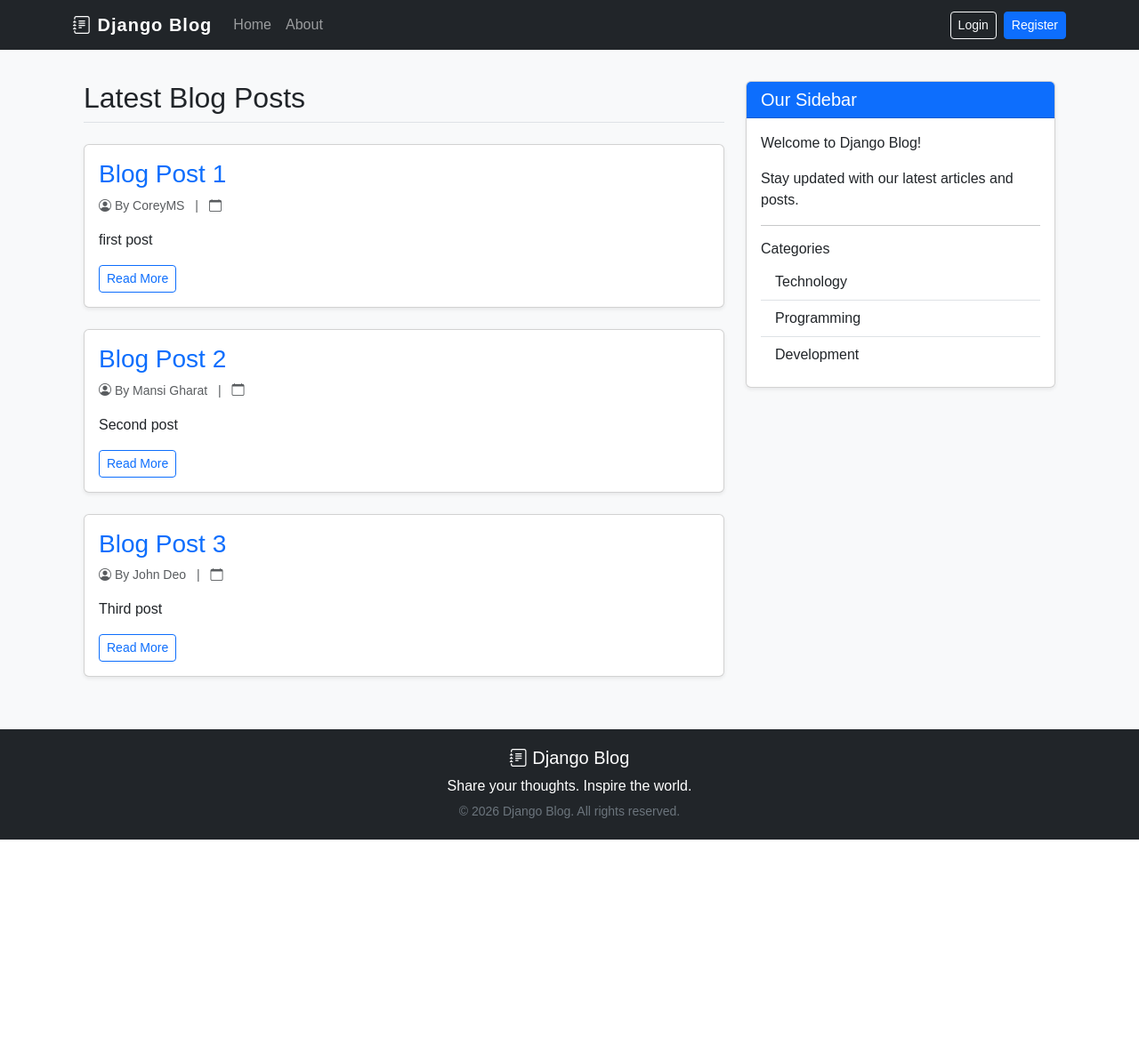
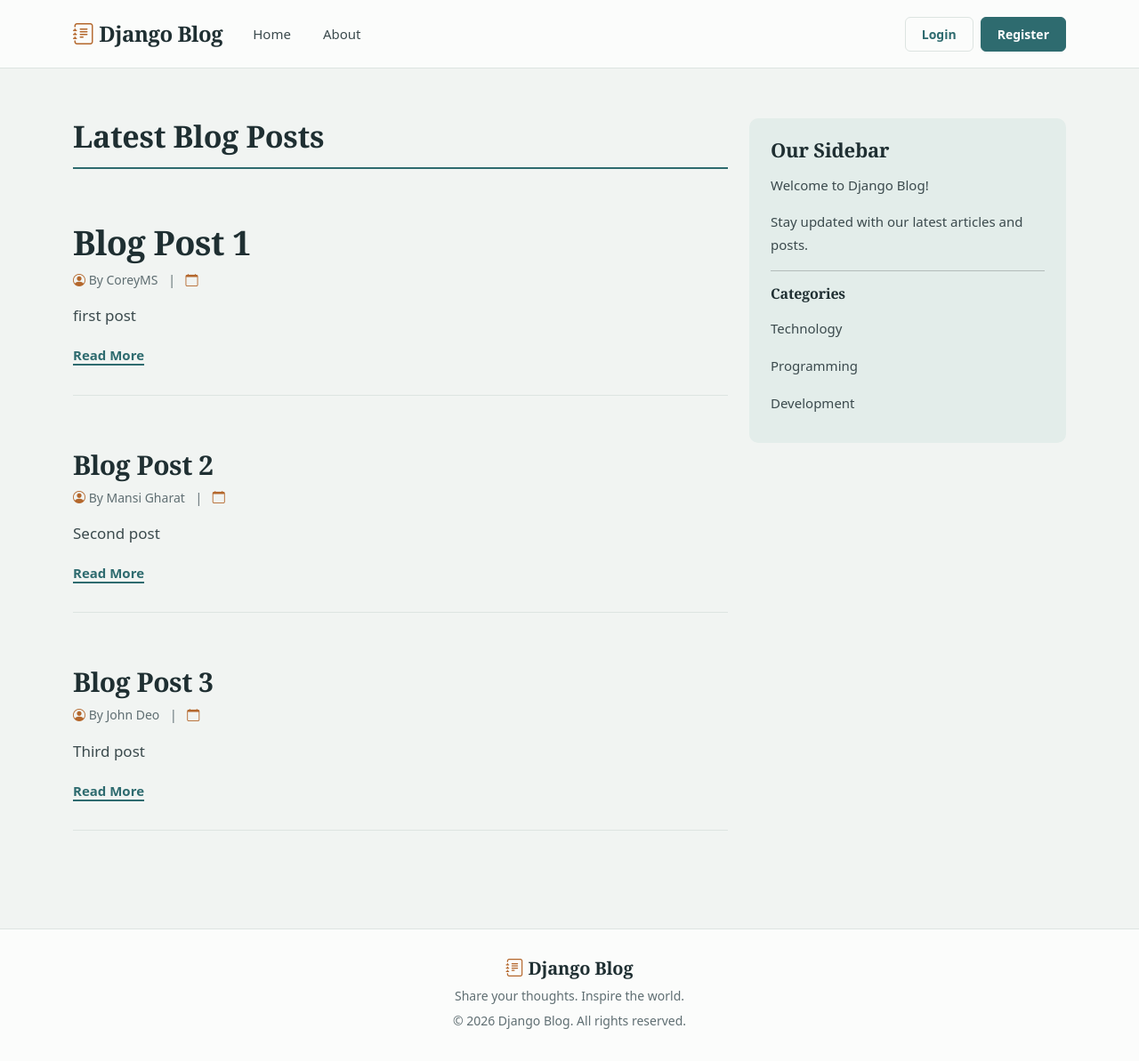
Before and after one commit to mansigharat/blog-web-application, a Django app: page / in a window 1280 px wide. Shown: the whole page at 89% size. Before the commit the page ends 944 px from the top, so only its background shows below. Run offline with Django 5.2, Linux system fonts and the light colour scheme.

Commit message:
Add main CSS file and update templates for improved styling and layout

```diff
--- /dev/null
+++ b/Blog/static/blog/main.css
@@ -0,0 +1,328 @@
+/* Add this to <head> BEFORE your stylesheet:
+<link rel="preconnect" href="https://fonts.googleapis.com">
+<link rel="preconnect" href="https://fonts.gstatic.com" crossorigin>
+<link href="https://fonts.googleapis.com/css2?family=Newsreader:opsz,wght@6..72,500;6..72,600;6..72,700&family=DM+Sans:wght@400;500;600&display=swap" rel="stylesheet">
+*/
+
+:root {
+    /* Mid-tone, calm palette: deep teal (main) + one warm amber accent */
+    --background: #F1F4F2;      /* soft grey-green page */
+    --surface: #FBFCFB;         /* near-white, easier on the eyes */
+    --dark: #1F2F32;            /* headings: dark teal-ink, not pure black */
+    --text: #3B4A4D;            /* body text */
+    --muted: #5F6E72;           /* meta text, still readable */
+    --border: #DDE4E1;
+    --primary: #2E6B6F;         /* teal: buttons, links */
+    --primary-dark: #22514F;
+    --accent: #B4672C;          /* amber: used sparingly (hover, details) */
+    --tint: #E3EDEA;            /* soft teal tint for sidebar */
+
+    --font-display: 'Newsreader', Georgia, serif;
+    --font-ui: 'DM Sans', system-ui, sans-serif;
+}
+
+body {
+    background-color: var(--background);
+    font-family: var(--font-ui);
+    color: var(--text);
+    margin: 0;
+    line-height: 1.6;
+}
+
+/* Headings use the serif: this is where the blog gets its personality */
+h1, h2, h3, h4, h5, h6 {
+    font-family: var(--font-display);
+    color: var(--dark);
+    font-weight: 600;
+    letter-spacing: -0.01em;
+}
+
+a:focus-visible, .btn:focus-visible {
+    outline: 3px solid var(--accent);
+    outline-offset: 2px;
+}
+
+/* ---------- Navbar ---------- */
+.navbar {
+    background-color: var(--surface) !important;
+    padding: 14px 0;
+    border-bottom: 1px solid var(--border);
+    box-shadow: none;
+}
+
+.navbar-brand {
+    font-family: var(--font-display);
+    color: var(--dark) !important;
+    font-size: 24px;
+    font-weight: 700;
+    letter-spacing: -0.02em;
+}
+
+.navbar-brand i { color: var(--accent); }
+
+.navbar-nav .nav-link {
+    color: var(--text) !important;
+    font-size: 15px;
+    font-weight: 500;
+    margin: 0 10px;
+    transition: color 0.2s ease;
+}
+
+.navbar-nav .nav-link:hover { color: var(--primary) !important; }
+
+.navbar-toggler { border-color: var(--border); }
+.navbar-toggler:focus { box-shadow: none; }
+
+.navbar .btn {
+    border-radius: 6px;
+    padding: 8px 18px;
+    font-weight: 600;
+    font-size: 14px;
+}
+
+.navbar .btn-outline-light {
+    color: var(--primary);
+    border-color: var(--border);
+}
+
+.navbar .btn-outline-light:hover {
+    background-color: var(--tint);
+    color: var(--primary-dark);
+}
+
+.navbar .btn-primary {
+    background-color: var(--primary);
+    border-color: var(--primary);
+    color: #fff;
+}
+
+.navbar .btn-primary:hover {
+    background-color: var(--primary-dark);
+    border-color: var(--primary-dark);
+}
+
+/* ---------- Layout ---------- */
+.main-content {
+    min-height: 80vh;
+    padding-top: 56px;
+    padding-bottom: 56px;
+}
+
+.section-title {
+    font-size: 34px;
+    font-weight: 700;
+    color: var(--dark);
+    border-bottom: 2px solid var(--primary);   /* one confident line instead of a faint one */
+    padding-bottom: 14px;
+    margin-bottom: 8px;
+}
+
+/* ---------- Posts: an editorial list, not a stack of identical boxes ---------- */
+.blog-card {
+    background: transparent;
+    border: none;
+    border-bottom: 1px solid var(--border);
+    border-radius: 0;
+    box-shadow: none;
+    padding: 12px 0 8px;
+}
+
+.blog-card:hover { transform: none; box-shadow: none; }
+
+.blog-card .card-body { padding: 24px 0; }
+
+.blog-card .card-title {
+    font-family: var(--font-display);
+    color: var(--dark);
+    font-size: 30px;
+    font-weight: 600;
+    line-height: 1.2;
+    letter-spacing: -0.015em;
+    margin-bottom: 8px;
+}
+
+.blog-card:hover .card-title { color: var(--primary); }
+
+/* The newest post gets a little extra weight */
+.blog-card:first-of-type .card-title { font-size: 38px; font-weight: 700; }
+
+.blog-card .card-text {
+    color: var(--text);
+    font-size: 17px;
+    line-height: 1.75;
+    max-width: 65ch;               /* comfortable reading line length */
+}
+
+.post-meta {
+    color: var(--muted);
+    font-size: 14px;
+    margin-bottom: 14px;
+}
+
+.post-meta i { color: var(--accent); }
+
+/* "Read More" becomes a quiet text link instead of a boxed button */
+.blog-card .btn-outline-primary {
+    border: none;
+    background: none;
+    padding: 0;
+    color: var(--primary);
+    font-weight: 600;
+    font-size: 15px;
+    text-decoration: underline;
+    text-underline-offset: 4px;
+    text-decoration-thickness: 1.5px;
+}
+
+.blog-card .btn-outline-primary:hover {
+    background: none;
+    color: var(--accent);
+}
+
+/* ---------- Sidebar: tinted panel, no coloured header bar ---------- */
+.sidebar-card {
+    border: none;
+    border-radius: 10px;
+    background-color: var(--tint);
+    box-shadow: none;
+    overflow: hidden;
+}
+
+.sidebar-card .card-header {
+    background: transparent;
+    border: none;
+    padding: 22px 24px 0;
+}
+
+.sidebar-card .card-header h5 {
+    font-family: var(--font-display);
+    font-size: 22px;
+    font-weight: 600;
+    color: var(--dark);
+}
+
+.sidebar-card .card-body { padding: 14px 24px 24px; }
+
+.sidebar-card p {
+    color: var(--text);
+    font-size: 15px;
+    line-height: 1.7;
+}
+
+.sidebar-card .list-group-item {
+    background-color: transparent;
+    border: none;
+    padding: 9px 0;
+    color: var(--text);
+    font-size: 15px;
+    transition: color 0.2s ease, padding-left 0.2s ease;
+}
+
+.sidebar-card .list-group-item:hover {
+    color: var(--accent);
+    padding-left: 6px;
+}
+
+/* ---------- About page ---------- */
+.about-container { max-width: 760px; margin: 20px auto; }
+
+.about-card {
+    background-color: var(--surface);
+    border: 1px solid var(--border);
+    border-radius: 10px;
+    padding: 32px;
+    box-shadow: none;
+}
+
+.about-icon { font-size: 52px; color: var(--primary); }
+
+.about-description {
+    color: var(--text);
+    font-size: 17px;
+    line-height: 1.8;
+    margin-top: 20px;
+}
+
+.about-card h5 {
+    color: var(--dark);
+    font-size: 22px;
+    margin-top: 28px;
+}
+
+/* ---------- Buttons & alerts ---------- */
+.btn {
+    border-radius: 6px;
+    font-weight: 500;
+    transition: 0.2s ease;
+}
+
+.btn-primary {
+    background-color: var(--primary);
+    border-color: var(--primary);
+}
+
+.btn-primary:hover {
+    background-color: var(--primary-dark);
+    border-color: var(--primary-dark);
+}
+
+.btn-outline-primary {
+    color: var(--primary);
+    border-color: var(--primary);
+}
+
+.btn-outline-primary:hover {
+    background-color: var(--primary);
+    border-color: var(--primary);
+    color: #fff;
+}
+
+.alert {
+    border: none;
+    border-radius: 8px;
+    padding: 15px 20px;
+}
+
+.alert-info {
+    background-color: var(--tint);
+    color: var(--primary-dark);
+}
+
+/* ---------- Footer ---------- */
+footer {
+    background-color: var(--surface);
+    color: var(--text);
+    padding: 32px 0;
+    margin-top: 30px;
+    border-top: 1px solid var(--border);
+}
+
+footer h5 {
+    font-family: var(--font-display);
+    font-weight: 700;
+    color: var(--dark);
+}
+
+footer h5 i { color: var(--accent); }
+
+footer p { color: var(--muted); font-size: 14px; }
+footer small { color: var(--muted) !important; }
+
+/* ---------- Responsive ---------- */
+@media (max-width: 991px) {
+    .navbar-nav { padding-top: 15px; }
+    .navbar-nav .nav-link { margin: 5px 0; }
+    .navbar .d-flex { margin-top: 15px; padding-bottom: 10px; }
+    .sidebar-card { margin-top: 32px; }
+}
+
+@media (max-width: 576px) {
+    .navbar-brand { font-size: 21px; }
+    .main-content { padding-top: 28px; padding-bottom: 28px; }
+    .section-title { font-size: 28px; }
+    .blog-card .card-title,
+    .blog-card:first-of-type .card-title { font-size: 26px; }
+    .blog-card .card-text { font-size: 16px; }
+    .about-card { padding: 20px; }
+    footer { padding: 25px 0; }
+}
--- a/Blog/templates/blog/base.html
+++ b/Blog/templates/blog/base.html
@@ -1,4 +1,5 @@
 
+{% load static %}
 <!DOCTYPE html>
 <html lang="en">
 <head>
@@ -17,35 +18,18 @@
     <!-- Bootstrap Icons -->
     <link rel="stylesheet" href="https://cdn.jsdelivr.net/npm/bootstrap-icons@1.13.1/font/bootstrap-icons.min.css">
 
-    <style>
-        body {
-            background-color: #f8f9fa;
-            font-family: Arial, sans-serif;
-        }
+    <!-- Google Font: Inter -->
+    <link rel="preconnect" href="https://fonts.googleapis.com">
+    <link rel="preconnect" href="https://fonts.gstatic.com" crossorigin>
+    <link href="https://fonts.googleapis.com/css2?family=Inter:wght@400;500;600;700;800&display=swap" rel="stylesheet">
 
-        .navbar-brand {
-            font-weight: bold;
-            letter-spacing: 1px;
-        }
-
-        .main-content {
-            min-height: 80vh;
-            padding-top: 35px;
-            padding-bottom: 35px;
-        }
-
-        footer {
-            background-color: #212529;
-            color: white;
-            padding: 20px 0;
-        }
-    </style>
+    <!-- Custom CSS -->
+    <link rel="stylesheet" href="{% static 'blog/main.css' %}">
 </head>
 
 <body>
 
-    <!-- Navigation Bar -->
-    <nav class="navbar navbar-expand-lg navbar-dark bg-dark">
+    <nav class="navbar navbar-expand-lg">
         <div class="container">
 
             <a class="navbar-brand" href="/">
@@ -61,7 +45,6 @@
             <div class="collapse navbar-collapse" id="navbarNav">
 
                 <ul class="navbar-nav me-auto">
-
                     <li class="nav-item">
                         <a class="nav-link" href="/">Home</a>
                     </li>
@@ -69,7 +52,6 @@
                     <li class="nav-item">
                         <a class="nav-link" href="/about/">About</a>
                     </li>
-
                 </ul>
 
                 <div class="d-flex gap-2">
@@ -81,11 +63,8 @@
         </div>
     </nav>
 
-
-    <!-- Main Content -->
     <main class="container main-content">
 
-        <!-- Django Messages -->
         {% if messages %}
             {% for message in messages %}
                 <div class="alert alert-{{ message.tags }} alert-dismissible fade show">
@@ -98,13 +77,10 @@
         {% endif %}
 
         {% block content %}
-
         {% endblock content %}
 
     </main>
 
-
-    <!-- Footer -->
     <footer>
         <div class="container text-center">
 
@@ -112,17 +88,17 @@
                 <i class="bi bi-journal-text"></i> Django Blog
             </h5>
 
-            <p class="mb-1">Share your thoughts. Inspire the world.</p>
+            <p class="mb-1">
+                Share your thoughts. Inspire the world.
+            </p>
 
-            <small class="text-secondary">
+            <small>
                 &copy; 2026 Django Blog. All rights reserved.
             </small>
 
         </div>
     </footer>
 
-
-    <!-- Bootstrap JS -->
     <script src="https://cdn.jsdelivr.net/npm/bootstrap@5.3.8/dist/js/bootstrap.bundle.min.js"></script>
 
 </body>
--- a/Blog/templates/blog/home.html
+++ b/Blog/templates/blog/home.html
@@ -1,86 +1,77 @@
-
 {% extends "blog/base.html" %}
-
 {% block content %}
-
-<div class="container">
-
 <div class="row">
-
-        <!-- Blog Posts -->
+    <!-- Blog Posts Section -->
     <div class="col-md-8">
-
-            <h2 class="mb-4 border-bottom pb-2">Latest Blog Posts</h2>
+        <h2 class="section-title mb-4">
+            Latest Blog Posts
+        </h2>
 
         {% for post in posts %}
 
-                <div class="card mb-4 shadow-sm">
-
+            <div class="card blog-card mb-4">
                 <div class="card-body">
-
-                        <h3 class="card-title text-primary">
+                    <!-- Post Title -->
+                    <h3 class="card-title">
                         {{ post.title }}
                     </h3>
 
-                        <p class="text-muted small mb-3">
+                    <!-- Author and Date -->
+                    <p class="post-meta">
                         <i class="bi bi-person-circle"></i>
                         By {{ post.author }}
-
                         <span class="mx-2">|</span>
-
                         <i class="bi bi-calendar"></i>
                         {{ post.date_posted|date:"F d, Y" }}
+
                     </p>
 
+                    <!-- Post Content -->
                     <p class="card-text">
                         {{ post.content }}
                     </p>
 
+                    <!-- Read More Button -->
                     <a href="#" class="btn btn-outline-primary btn-sm">
                         Read More
                     </a>
-
                 </div>
-
             </div>
-
         {% empty %}
-
             <div class="alert alert-info">
                 No blog posts available yet.
             </div>
-
         {% endfor %}
-
     </div>
 
-        <!-- Sidebar -->
+
+    <!-- Sidebar Section -->
     <div class="col-md-4">
-
-            <div class="card shadow-sm">
-
-                <div class="card-header bg-primary text-white">
+        <div class="card sidebar-card">
+            <div class="card-header">
                 <h5 class="mb-0">Our Sidebar</h5>
             </div>
 
             <div class="card-body">
                 <p>Welcome to Django Blog!</p>
-                    <p>Stay updated with our latest articles and posts.</p>
+                <p>
+                    Stay updated with our latest articles and posts.
+                </p>
                 <hr>
                 <h6>Categories</h6>
                 <ul class="list-group list-group-flush">
-                        <li class="list-group-item">Technology</li>
-                        <li class="list-group-item">Programming</li>
-                        <li class="list-group-item">Development</li>
+                    <li class="list-group-item">
+                        Technology
+                    </li>
+                    <li class="list-group-item">
+                        Programming
+                    </li>
+                    <li class="list-group-item">
+                        Development
+                    </li>
                 </ul>
             </div>
-
         </div>
-
     </div>
-
 </div>
-
-</div>
-
 {% endblock content %}
--- a/Blog/urls.py
+++ b/Blog/urls.py
@@ -2,6 +2,6 @@ from django.urls import path
 from . import views
 
 urlpatterns = [
-    path('', views.home, name='blog-home'),
+    path('', views.home, name='home'),
     path('about/', views.about, name='about'),
 ]
--- a/Blog/views.py
+++ b/Blog/views.py
@@ -1,30 +1,38 @@
-from django.http import HttpResponse
+from django.http import Http404
 from django.shortcuts import render
+
 posts = [
     {
-        'author' :'CoreyMS',
-        'title' : 'Blog Post 1',
-        'content' : 'first post',
-        'date_posted' : '31 oct 2026'
+        'id': 1,
+        'author': 'CoreyMS',
+        'title': 'Blog Post 1',
+        'content': 'first post',
+        'date_posted': '31 oct 2026'
     },
     {
-            'author' :'Mansi Gharat',
-            'title' : 'Blog Post 2',
-            'content' : 'Second post',
-            'date_posted' : '30 oct 2026'
+        'id': 2,
+        'author': 'Mansi Gharat',
+        'title': 'Blog Post 2',
+        'content': 'Second post',
+        'date_posted': '30 oct 2026'
     },
     {
-            'author' :'John Deo',
-            'title' : 'Blog Post 3',
-            'content' : 'Third post',
-            'date_posted' : '29 oct 2026'
+        'id': 3,
+        'author': 'John Deo',
+        'title': 'Blog Post 3',
+        'content': 'Third post',
+        'date_posted': '29 oct 2026'
     }
 ]
+
 def home(request):
-    context = {
-        'posts' : posts
-    }
-    return render(request, 'Blog/home.html', context)
+    return render(request, 'Blog/home.html', {'posts': posts})
 
 def about(request):
-    return render(request, 'Blog/about.html', {'title' : 'About'})
+    return render(request, 'Blog/about.html', {'title': 'About'})
+
+def post_detail(request, post_id):
+    for post in posts:
+        if post['id'] == post_id:
+            return render(request, 'Blog/post_detail.html', {'post': post})
+    raise Http404("Post not found")
--- a/BlogWebApp/settings.py
+++ b/BlogWebApp/settings.py
@@ -116,7 +116,7 @@ USE_TZ = True
 # Static files (CSS, JavaScript, Images)
 # https://docs.djangoproject.com/en/6.1/howto/static-files/
 
-STATIC_URL = 'static/'
+STATIC_URL = '/static/'
 
 
 # Email
```
Also changed, not shown: Blog/templates/blog/about.html (+19 -21 lines). Lines whose indentation alone changed are shown as unchanged.
